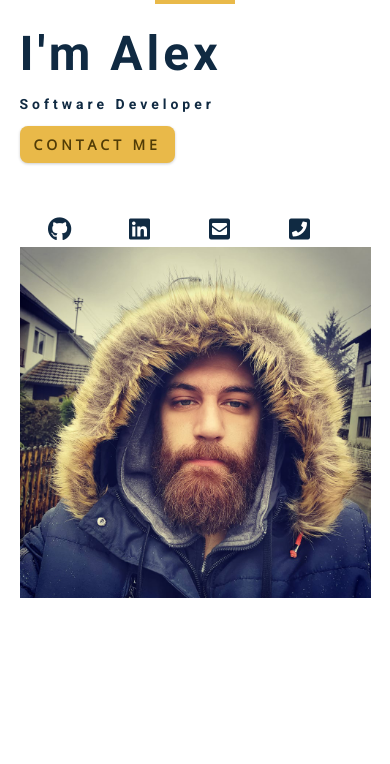
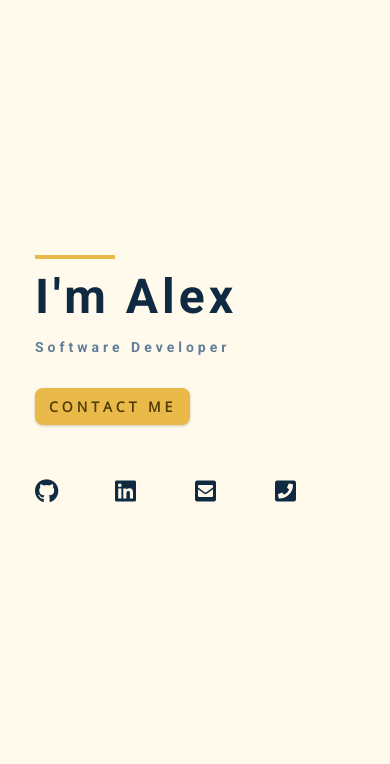
Before and after one commit to TomWSC828/personal-website, a PHP site: page / in a window 390 px wide. Shown: the part 80-844 px from the top of the page. Run offline with PHP 8.4, Linux system fonts and the light colour scheme.

Commit message:
Implemented styling for hero center on small screens

```diff
--- a/css/style.css
+++ b/css/style.css
@@ -338,5 +338,33 @@ Sidebar
 Hero
 ================
 */
+.hero .underline {
+  margin-bottom: 0.5rem;
+  margin-left: 0;
+}
+
+.hero-img {
+  display: none;
+}
+
 .hero {
+  background: var(--clr-primary-10);
 }
+
+.hero-center {
+  min-height: calc(100vh - 5rem);
+  display: grid;
+  place-items: center;
+}
+
+.hero-info h4 {
+  color: var(--clr-grey-5);
+}
+
+.hero-icons {
+  justify-items: start;
+}
+
+.hero-btn {
+  margin-top: 1.25rem;
+}
```
